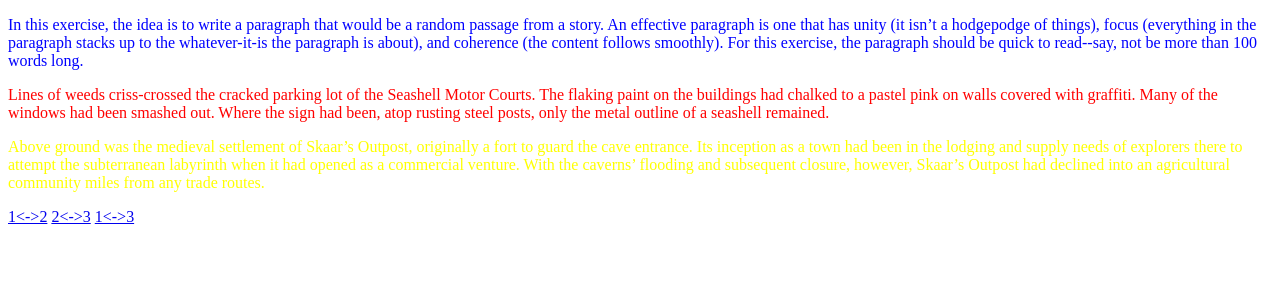
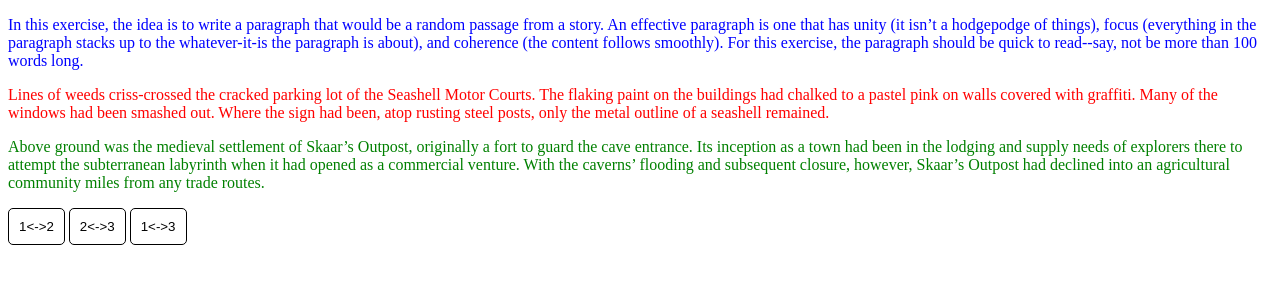
Before and after one commit to johnelmer/HTML5-Training, a plain HTML site: page Day1/ParagraphSwitcher/index.html in a window 1280 px wide. Drawn offline with Linux system fonts and the light colour scheme.

Commit message:
feat(Paragraph switcher): Change color from yellow to green

```diff
--- a/Day1/ParagraphSwitcher/index.html
+++ b/Day1/ParagraphSwitcher/index.html
@@ -10,9 +10,9 @@
       <p class="one" id="paragraphOne">In this exercise, the idea is to write a paragraph that would be a random passage from a story. An effective paragraph is one that has unity (it isn’t a hodgepodge of things), focus (everything in the paragraph stacks up to the whatever-it-is the paragraph is about), and coherence (the content follows smoothly). For this exercise, the paragraph should be quick to read--say, not be more than 100 words long.</p>
       <p class="two" id="paragraphTwo">Lines of weeds criss-crossed the cracked parking lot of the Seashell Motor Courts. The flaking paint on the buildings had chalked to a pastel pink on walls covered with graffiti. Many of the windows had been smashed out. Where the sign had been, atop rusting steel posts, only the metal outline of a seashell remained.</p>
       <p class="three" id="paragraphThree">Above ground was the medieval settlement of Skaar’s Outpost, originally a fort to guard the cave entrance. Its inception as a town had been in the lodging and supply needs of explorers there to attempt the subterranean labyrinth when it had opened as a commercial venture. With the caverns’ flooding and subsequent closure, however, Skaar’s Outpost had declined into an agricultural community miles from any trade routes.</p>
-      <a href="#" id="switchOneTwo">1<->2</a>
-      <a href="#" id="switchTwoThree">2<->3</a>
-      <a href="#" id="switchOneThree">1<->3</a>
+      <button type="button" name="button" href="#" id="switchOneTwo">1<->2</button>
+      <button type="button" name="button" href="#" id="switchTwoThree">2<->3</button>
+      <button type="button" name="button" href="#" id="switchOneThree">1<->3</button>
     </div>
   </body>
 </html>
--- a/Day1/ParagraphSwitcher/style.css
+++ b/Day1/ParagraphSwitcher/style.css
@@ -5,5 +5,17 @@
   color: red;
 }
 .three {
-  color: yellow;
+  color: green;
 }
+button {
+    text-align: center;
+    padding: 10px;
+    background-color: white;
+    border-radius: 5px;
+    box-shadow: none;
+    border: solid;
+    border-width: thin;
+}
+button:hover {
+    background-color: rgb(175, 252, 173);
+}
```
Also changed, not shown: 1 other file.
